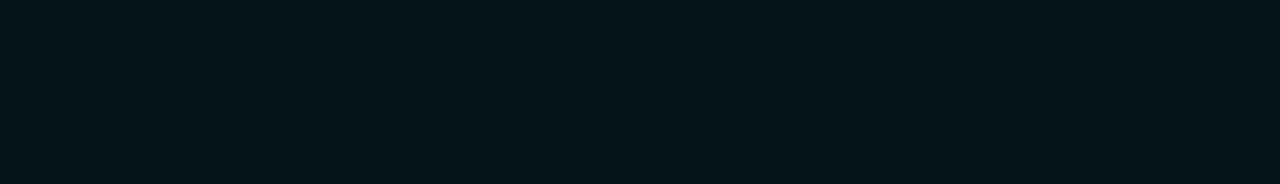
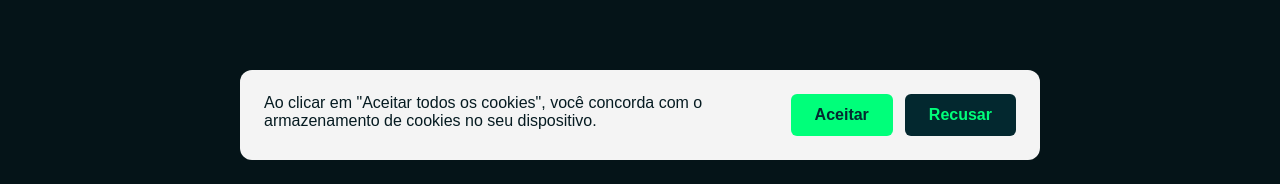
Before and after one commit to SihamNafie24/SHMSTORE, a React (Vite) app: page / in a window 1280 px wide. Shown: the part 616-800 px from the top of the page. Built offline with nearby package versions, Linux system fonts and the light colour scheme; no server answers; a web font is replaced by a local one.

Commit message:
mensagem cookie

```diff
--- a/src/App.jsx
+++ b/src/App.jsx
@@ -4,6 +4,7 @@
 import Header from './components/global/Header';
 import Produtos from './pages/Produtos';
 import Produto from './pages/Produto'
+import CookieMessage from './components/global/CookieMessage';
 
 function App() {
 
@@ -16,6 +17,7 @@
         <Route path='produto/:id' element={<Produto />} />
       </Routes>
     </div>
+    <CookieMessage />
     <Footer />
     </BrowserRouter>
   </div>;
--- a/src/components/Produto/ProdutoDisplay.jsx
+++ b/src/components/Produto/ProdutoDisplay.jsx
@@ -23,6 +23,9 @@
   const priceTreated = Number(price.replace('R$ ', '')).toFixed(2);
 
   React.useEffect(() => {
+    const endereco = JSON.parse(localStorage.getItem('endereco'))
+    if (endereco) setData(endereco)
+
     imageRef.current.dataset.content = tag;
   }, []);
 
@@ -30,15 +33,23 @@
     setCep(target.value);
   }
 
-  function handleSubmit(e) {
+  async function handleSubmit(e) {
     e.preventDefault();
 
     if (/^([\d]{2})\.*([\d]{3})-?([\d]{3})$/.test(cep)) {
       const cepValue = cep.replace(/\.|-/, '');
 
-      axios
-        .get(`https://viacep.com.br/ws/${cepValue}/json/`)
-        .then(({ data }) => setData(data));
+      const { data } = await axios.get(
+        `https://viacep.com.br/ws/${cepValue}/json/`,
+      );
+
+      setData(data)
+
+      const {logradouro, localidade, uf} = data
+
+      if (logradouro) {
+        window.localStorage.setItem('endereco', JSON.stringify({logradouro, localidade, uf}));
+      }
     }
   }
 
--- /dev/null
+++ b/src/components/global/CookieMessage.jsx
@@ -0,0 +1,40 @@
+import React from 'react';
+import styles from './CookieMessage.module.css';
+import ButtonPrimary from '../Button/ButtonPrimary';
+import ButtonSecondary from '../Button/ButtonSecondary';
+
+function CookieMessage() {
+  const [cookie, setCookie] = React.useState(null)
+  const [ativo, setAtivo] = React.useState(true)
+
+  React.useEffect(() => {
+    const escolhaCookie = window.localStorage.getItem('cookie')
+    if (escolhaCookie) {
+      setAtivo(false)
+    }
+  }, [])
+
+  function handleClick ({target}) {
+    setCookie(target.innerText)
+    window.localStorage.setItem('cookie', target.innerText)
+    setAtivo(false)
+  }
+
+  if (!ativo) return null
+  return (
+    <aside className={`${styles.container} comeFromBottom`}>
+      <div className={styles.content}>
+        <p>
+          Ao clicar em "Aceitar todos os cookies", você concorda com o
+          armazenamento de cookies no seu dispositivo.
+        </p>
+        <div className={styles.btnsContainer}>
+          <ButtonPrimary onClick={handleClick} text="Aceitar" />
+          <ButtonSecondary onClick={handleClick} text="Recusar" />
+        </div>
+      </div>
+    </aside>
+  );
+}
+
+export default CookieMessage;
--- /dev/null
+++ b/src/components/global/CookieMessage.module.css
@@ -0,0 +1,24 @@
+.container {
+  position: fixed;
+  width: 100%;
+  bottom: 24px;
+  z-index: 99;
+}
+
+.content {
+  display: grid;
+  grid-template-columns: 3fr 1fr;
+  background-color: #f4f4f4;
+  gap: 12px;
+  max-width: 800px;
+  margin: 0 auto;
+  padding: 24px;
+  border-radius: 12px;
+  color: #061b21;
+  font-weight: 500;
+}
+
+.btnsContainer {
+  display: flex;
+  gap: 12px;
+}
```
